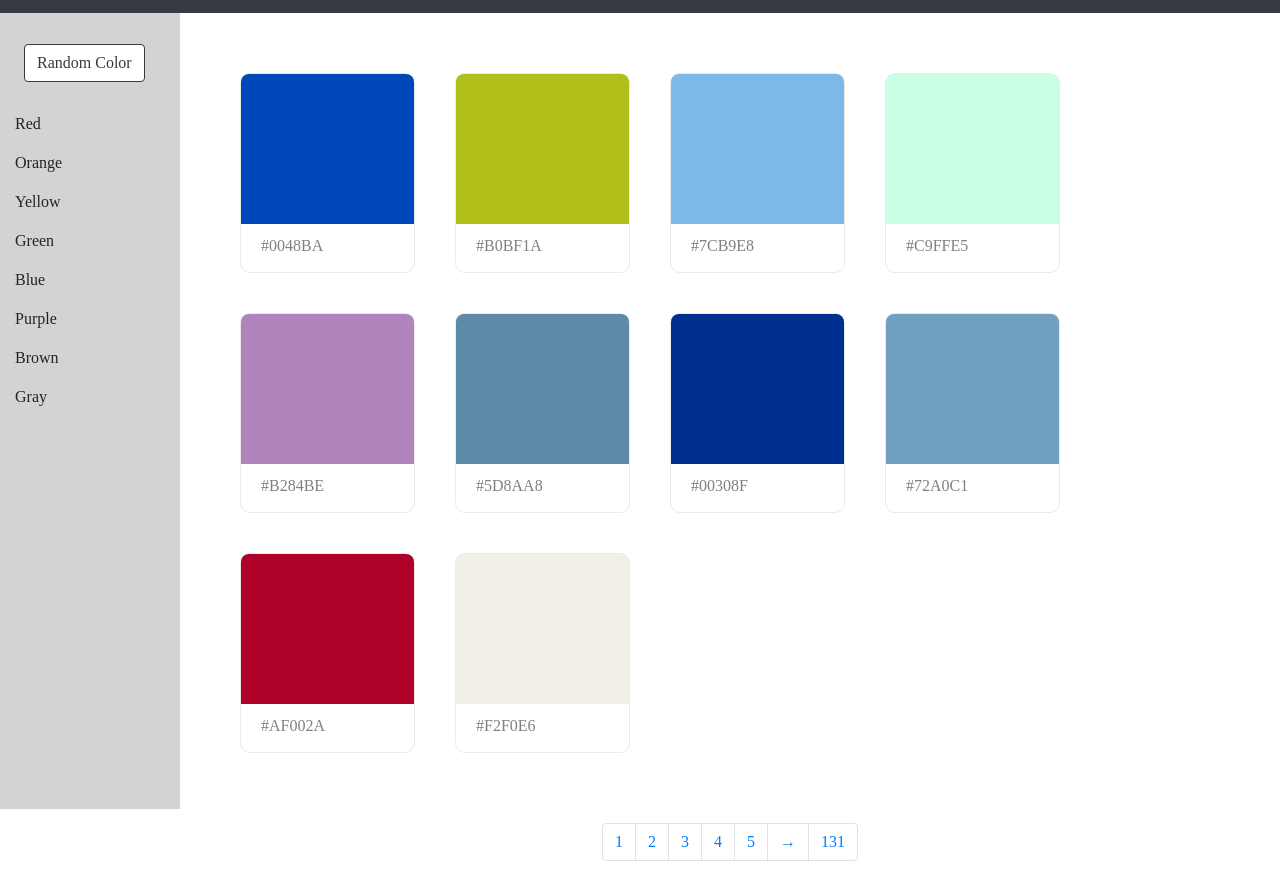
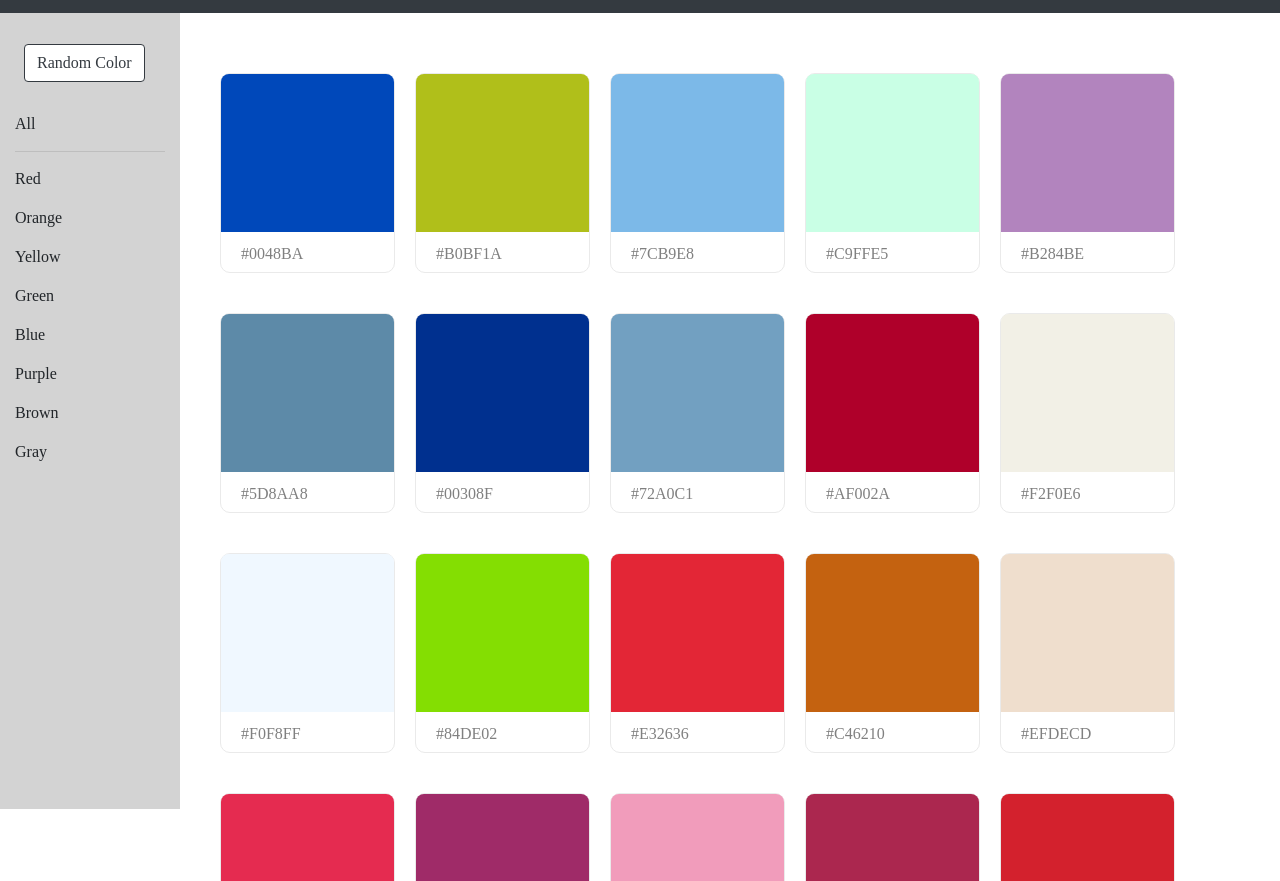
Before and after one commit to GrantEadie/hh-interview-challenge, a React app: page / in a window 1280 px wide. Shown: the part 71-952 px from the top of the page. Built offline with nearby package versions, Linux system fonts and the light colour scheme; a web font is replaced by a local one.

Commit message:
finalize randomized colors.

```diff
--- a/package.json
+++ b/package.json
@@ -6,13 +6,10 @@
     "@testing-library/jest-dom": "^5.11.9",
     "@testing-library/react": "^11.2.5",
     "@testing-library/user-event": "^12.8.3",
-
     "react": "^17.0.1",
-
     "react-dom": "^17.0.1",
     "react-router-dom": "^5.2.0",
     "react-scripts": "4.0.3",
-
     "web-vitals": "^1.1.1"
   },
   "scripts": {
--- a/src/components/App.js
+++ b/src/components/App.js
@@ -1,14 +1,13 @@
 import Header from "./Header";
-import Sidebar from "./Sidebar";
 import Main from "./Main";
 
 function App() {
+
   return (
     <>
-      <Sidebar />
       <Header />
       <div className="main-container">
-        <Main/>
+        <Main />
       </div>
     </>
   );
--- a/src/components/Header.js
+++ b/src/components/Header.js
@@ -4,7 +4,7 @@ import HHLogo from "../assets/hh-logo";
 function Header() {
   return (
     <>
-      <nav className="navbar navbar-expand-lg navbar-light bg-dark justify-content-between">
+      <nav className="navbar navbar-expand-lg navbar-light bg-dark justify-content-between sticky-top">
         <div className="mr-auto my-2">
           <HHLogo fill="white" />
         </div>
--- a/src/components/Main.js
+++ b/src/components/Main.js
@@ -1,12 +1,118 @@
 import React, { useState, useEffect } from "react";
 import Swatch from "./Swatch";
 import Pagination from "./Pagination";
+import SwatchDetail from "./SwatchDetail";
+import Sidebar from "./Sidebar"
 
-export default function Main() {
+export default function Main(props) {
+
   const [colors, setColors] = useState([]);
+  const [sortingColor, setSortingColor] = useState([])
   const [loading, setLoading] = useState(false);
   const [currentPage, setCurrentPage] = useState(1);
-  const [colorsPerPage] = useState(10);
+  const [colorsPerPage] = useState(20);
+  const [toggleView, setToggleView] = useState(false);
+  const [currentColor, setCurrentColor] = useState(null);
+
+  const hexConvert = (h) => {
+    var colorCode = {
+      r: 0,
+      g: 0,
+      b: 0,
+    };
+
+    if (h.length === 4) {
+      colorCode.r = parseInt(h[1] + h[1], 16);
+      colorCode.g = parseInt(h[2] + h[2], 16);
+      colorCode.b = parseInt(h[3] + h[3]);
+
+      // 6 digits
+    } else if (h.length === 7) {
+      colorCode.r = parseInt(h[1] + h[2], 16);
+      colorCode.g = parseInt(h[3] + h[4], 16);
+      colorCode.b = parseInt(h[5] + h[6], 16);
+    }
+
+    return colorCode;
+  };
+
+  const findColor = (colorString, colors) => {
+    let colorArray = colors;
+
+    if (colorString === "red") {
+      const result = colorArray.filter(
+        (color) =>
+          hexConvert(color.hex).r > 200 &&
+          hexConvert(color.hex).g < 70 &&
+          hexConvert(color.hex).b < 70
+      );
+      return result;
+    } else if (colorString === "orange") {
+      const result = colorArray.filter(
+        (color) =>
+          hexConvert(color.hex).r > 220 &&
+          hexConvert(color.hex).g >= 125 &&
+          hexConvert(color.hex).b < 70 &&
+          hexConvert(color.hex).g <= 200
+      );
+      return result;
+    } else if (colorString === "yellow") {
+      const result = colorArray.filter(
+        (color) =>
+          hexConvert(color.hex).r > 220 &&
+          hexConvert(color.hex).g > 200 &&
+          hexConvert(color.hex).b < 100
+      );
+      return result;
+    } else if (colorString === "green") {
+      const result = colorArray.filter(
+        (color) =>
+          hexConvert(color.hex).r < 190 &&
+          hexConvert(color.hex).g > 200 &&
+          hexConvert(color.hex).b < 190
+      );
+      return result;
+    } else if (colorString === "blue") {
+      const result = colorArray.filter(
+        (color) =>
+          hexConvert(color.hex).r < 120 &&
+          hexConvert(color.hex).g < 255 &&
+          hexConvert(color.hex).b > 200
+      );
+      return result;
+    } else if (colorString === "purple") {
+      const result = colorArray.filter(
+        (color) =>
+          hexConvert(color.hex).r > 130 &&
+          hexConvert(color.hex).g < 120 &&
+          hexConvert(color.hex).b > 130
+      );
+      return result;
+    } else if (colorString === "brown") {
+      const result = colorArray.filter(
+        (color) =>
+          hexConvert(color.hex).r > 128 &&
+          Math.abs(
+            hexConvert(color.hex).r -
+              (hexConvert(color.hex).g + hexConvert(color.hex).b)
+          ) < 130 &&
+          Math.abs(hexConvert(color.hex).b - hexConvert(color.hex).g) < 20
+      );
+
+      return result;
+    } else if (colorString === "grey") {
+      const result = colorArray.filter(
+        (color) =>
+          Math.abs(hexConvert(color.hex).b - hexConvert(color.hex).g) < 15 &&
+          Math.abs(hexConvert(color.hex).r - hexConvert(color.hex).g) < 15 &&
+          Math.abs(hexConvert(color.hex).r - hexConvert(color.hex).b) < 15
+      );
+
+      return result;
+    } else {
+      return colorArray;
+    }
+  };
 
   const getData = () => {
     setLoading(true);
@@ -17,16 +123,29 @@ export default function Main() {
       },
     })
       .then(function (res) {
-        console.log(res);
         return res.json();
       })
       .then(function (myJson) {
-        console.log(myJson);
         setColors(myJson);
         setLoading(false);
         return myJson;
       });
   };
+
+  const handleSwatchClick = (color) => {
+    setToggleView(true);
+    setCurrentColor(color);
+  };
+
+  const handleChangeSort = (colorString) => {
+    setSortingColor(colorString)
+  }
+
+  const handleRandomColor = () => {
+    const random = Math.floor(Math.random() * Math.floor(colors.length))
+    setCurrentColor(colors[random]);
+    setToggleView(true);
+  }
 
   useEffect(() => {
     getData();
@@ -34,30 +153,55 @@ export default function Main() {
 
   const indexOfLastColor = currentPage * colorsPerPage;
   const indexOfFirstColor = indexOfLastColor - colorsPerPage;
-  const currentColors = colors.slice(indexOfFirstColor, indexOfLastColor);
+  const sortedColors = findColor(sortingColor, colors);
+  const currentColors = sortedColors.slice(indexOfFirstColor, indexOfLastColor);
 
   const paginate = (pageNumber) => {
     setCurrentPage(pageNumber);
   };
 
+  if (toggleView) {
+    return (
+      <>
+      <Sidebar handleChangeSort={handleChangeSort} handleRandomColor={handleRandomColor} />
+        <button
+          onClick={() => setToggleView(false)}
+          className="btn btn-outline-dark mb-5"
+        >
+          back
+        </button>
+        <SwatchDetail
+          hexCode={currentColor.hex}
+          allColors={colors}
+          handleSwatchClick={(color) => handleSwatchClick(color)}
+        />
+      </>
+    );
+  } else {
     if (loading) {
       return (
         <>
+        <Sidebar handleChangeSort={handleChangeSort} handleRandomColor={handleRandomColor} />
           <p>Loading...</p>
         </>
       );
     } else {
       return (
         <>
+        <Sidebar handleChangeSort={handleChangeSort} handleRandomColor={handleRandomColor} />
           <div className="main-grid-container">
             {currentColors.map((color, index) => (
-            <Swatch hexCode={color.hex} key={index} />
+              <Swatch
+                hexCode={color.hex}
+                key={index}
+                handleSwatchClick={() => handleSwatchClick(color)}
+              />
             ))}
           </div>
           <div className="page-container">
             <Pagination
               colorsPerPage={colorsPerPage}
-              totalColors={colors.length}
+              totalColors={sortedColors.length}
               paginate={paginate}
             />
           </div>
@@ -65,3 +209,4 @@ export default function Main() {
       );
     }
   }
+}
--- a/src/components/Pagination.js
+++ b/src/components/Pagination.js
@@ -63,10 +63,9 @@ export default function Pagination(props) {
   };
 
   const pages = fetchPageNumbers();
-  console.log(pages)
 
   const goToPage = page => {
-    const currentPage = Math.max(0, Math.min(page, totalColors/colorsPerPage));
+    const currentPage = Math.max(0, Math.min(page, Math.ceil(totalColors/colorsPerPage)));
     setCurrentPage(currentPage)
   }
 
@@ -116,7 +115,7 @@ export default function Pagination(props) {
                 </li>
               );
             return (
-              <li key={index} className="page-item">
+              <li key={index} className={`page-item${ currentPage === number ? ' active' : ''}`}>
                 <a
                   onClick={() => handleClick(number)}
                   href="!#"
--- a/src/components/Sidebar.js
+++ b/src/components/Sidebar.js
@@ -1,18 +1,24 @@
 import React from "react"
 
-export default function Sidebar() {
+export default function Sidebar(props) {
+
+  const { handleChangeSort, handleRandomColor } = props
+
   return (
     <>
     <div className="side-bar-container">
-      <button className="btn btn-outline-dark ml-4">Random Color</button>
-      <p>Red</p>
-      <p>Orange</p>
-      <p>Yellow</p>
-      <p>Green</p>
-      <p>Blue</p>
-      <p>Purple</p>
-      <p>Brown</p>
-      <p>Gray</p>
+      <button className="btn btn-outline-dark ml-4" onClick={() => handleRandomColor()}>Random Color</button>
+      <p onClick={() => handleChangeSort("")}>All</p>
+      <hr/>
+      <p onClick={() => handleChangeSort("red")}>Red</p>
+      <p onClick={() => handleChangeSort("orange")}>Orange</p>
+      <p onClick={() => handleChangeSort("yellow")}>Yellow</p>
+      <p onClick={() => handleChangeSort("green")}>Green</p>
+      <p onClick={() => handleChangeSort("blue")}>Blue</p>
+      <p onClick={() => handleChangeSort("purple")}>Purple</p>
+      <p onClick={() => handleChangeSort("brown")}>Brown</p>
+      <p onClick={() => handleChangeSort("grey")}>Gray</p>
+
     </div>
     </>
   )
--- a/src/components/Swatch.js
+++ b/src/components/Swatch.js
@@ -1,9 +1,9 @@
 export default function Swatch(props) {
 
-  const { hexCode } = props
+  const { hexCode, handleSwatchClick } = props
   return (
     <>
-    <div className="swatch-container">
+    <div onClick={handleSwatchClick} className="swatch-container">
       <div className="swatch-color" style={{background: hexCode}}></div>
       <p>{hexCode}</p>
     </div>
--- /dev/null
+++ b/src/components/SwatchDetail.js
@@ -0,0 +1,100 @@
+import { useState, useEffect } from "react";
+import Swatch from "./Swatch";
+
+export default function SwatchDetail(props) {
+  const { hexCode, allColors, handleSwatchClick } = props;
+
+  const [similarColors, setSimilarColors] = useState([]);
+
+  const hexConvert = (h) => {
+    var colorCode = {
+      r: 0,
+      g: 0,
+      b: 0,
+    };
+
+    if (h.length === 4) {
+      colorCode.r = parseInt(h[1] + h[1], 16);
+      colorCode.g = parseInt(h[2] + h[2], 16);
+      colorCode.b = parseInt(h[3] + h[3]);
+
+      // 6 digits
+    } else if (h.length === 7) {
+      colorCode.r = parseInt(h[1] + h[2], 16);
+      colorCode.g = parseInt(h[3] + h[4], 16);
+      colorCode.b = parseInt(h[5] + h[6], 16);
+    }
+
+    return colorCode;
+  };
+
+  useEffect(() => {
+    const findShades = (h, all) => {
+      const inputColor = hexConvert(h);
+
+      let output = [];
+
+      for (let i = 0; i < all.length; i++) {
+        const convertedColor = hexConvert(all[i].hex);
+        if (output.length >= 10) {
+          break;
+        }
+
+        if (
+          inputColor.b > convertedColor.b - 60 &&
+          inputColor.b < convertedColor.b + 60 &&
+          inputColor.r > convertedColor.r - 10 &&
+          inputColor.r < convertedColor.r + 10 &&
+          inputColor.g > convertedColor.g - 10 &&
+          inputColor.g < convertedColor.g + 10
+        ) {
+          output.push(all[i]);
+        } else if (
+          inputColor.b > convertedColor.b - 10 &&
+          inputColor.b < convertedColor.b + 10 &&
+          inputColor.r > convertedColor.r - 60 &&
+          inputColor.r < convertedColor.r + 60 &&
+          inputColor.g > convertedColor.g - 10 &&
+          inputColor.g < convertedColor.g + 10
+        ) {
+          output.push(all[i]);
+        } else if (
+          inputColor.b > convertedColor.b - 10 &&
+          inputColor.b < convertedColor.b + 10 &&
+          inputColor.r > convertedColor.r - 10 &&
+          inputColor.r < convertedColor.r + 10 &&
+          inputColor.g > convertedColor.g - 60 &&
+          inputColor.g < convertedColor.g + 60
+        ) {
+          output.push(all[i]);
+        }
+      }
+
+      setSimilarColors(output);
+    };
+
+    findShades(hexCode, allColors);
+  }, [hexCode, allColors]);
+
+  return (
+    <>
+      <div className="swatch-detail-hero">
+        <div className="swatch-color" style={{ background: hexCode }}></div>
+        <p>{hexCode}</p>
+      </div>
+      <div className="swatch-detail-sample-container">
+        {/* <div className="swatch-container" style={{ marginLeft: "0px" }}>
+          <div className="swatch-color" style={{ background: hexCode }}></div>
+          <p>{hexCode}</p>
+        </div> */}
+        {similarColors.map((color, index) => (
+          <Swatch
+            hexCode={color.hex}
+            key={index}
+            handleSwatchClick={() => handleSwatchClick(color)}
+          />
+        ))}
+      </div>
+    </>
+  );
+}
--- a/src/index.css
+++ b/src/index.css
@@ -1,7 +1,7 @@
-@import url('https://fonts.googleapis.com/css2?family=Source+Serif+Pro:wght@200;300;400;600;700;900&display=swap');
+@import url("https://fonts.googleapis.com/css2?family=Source+Serif+Pro:wght@200;300;400;600;700;900&display=swap");
 
 body {
-  font-family: 'Source Serif Pro', serif;
+  font-family: "Source Serif Pro", serif;
 }
 
 .form-control {
@@ -22,7 +22,6 @@ body {
 
 .side-bar-container * {
   margin: 15px;
-
 }
 
 .btn-outline-dark {
@@ -41,12 +40,31 @@ body {
   border-radius: 10px;
   border: 1px solid rgb(234, 234, 234);
   margin: 20px;
+  margin-left: 0px;
+}
+
+.swatch-detail-hero {
+  height: 700px;
+
+  border: 1px solid rgb(234, 234, 234);
+  border-radius: 10px;
+}
+
+.swatch-detail-hero p {
+  padding: 40px;
+  font-size: 50px;
+}
+
+.swatch-detail-sample-container {
+  display: flex;
+  flex-wrap: wrap;
+  justify-content: center;
 }
 
 .swatch-color {
-  height: 150px;
-  border-top-left-radius:8px;
-  border-top-right-radius:8px;
+  height: 80%;
+  border-top-left-radius: 8px;
+  border-top-right-radius: 8px;
 }
 
 .swatch-container p {
@@ -65,3 +83,35 @@ body {
   display: flex;
   justify-content: center;
 }
+
+.page-link {
+  border: 1px solid transparent;
+  color: grey;
+}
+
+.page-link:hover {
+  background: transparent;
+  border: 1px solid grey;
+  color: black;
+}
+
+.page-link:focus, .page-link:active {
+  outline: 0;
+  outline-style: none;
+  box-shadow: none;
+}
+
+
+.swatch-container:hover {
+  -webkit-box-shadow: 5px 5px 0px 0px #d9d9d9;
+  box-shadow: 5px 5px 0px 0px #cfcfcf;
+  cursor: pointer;
+}
+
+.active a{
+  background: transparent !important;
+  border: transparent !important;
+  color: black !important;
+  border-bottom: 1px solid black !important;
+  border-radius: 0px !important;
+}
```
Also changed, not shown: src/components/ColorControl.js (deleted, +0 -8 lines), 1 other file. Lines whose indentation alone changed are shown as unchanged.
